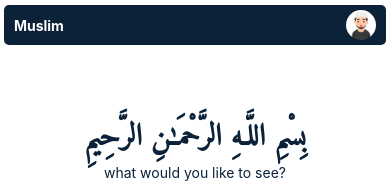
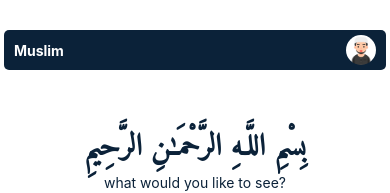
Before and after one commit to abdenassar01/muslim, a React Native app: screen /Home in a window 390 px wide. Shown: the top 193 px of the page. Built offline with nearby package versions, Linux system fonts and the light colour scheme.

Commit message:
fix home screen styles 😇🤵

```diff
--- a/components/screens/home/Home.tsx
+++ b/components/screens/home/Home.tsx
@@ -16,9 +16,10 @@ const Home = observer(({ navigation }: any) => {
   }
 
   return (
-    <ScrollView contentContainerStyle={{ alignItems: "center", justifyContent: "center", minHeight: "100%" }} style={ styles.container }>
+    <View style={ styles.container }>
       <StatusBar style="dark" />
       <Header />
+      <ScrollView contentContainerStyle={{ alignItems: "center", justifyContent: "center", minHeight: "90%" }}>
         <Text style={ styles.heading }>بِسْمِ اللَّـهِ الرَّحْمَـٰنِ الرَّحِيمِ</Text>
         <Text style={{ color: "#0B2239" }}>what would you like to see?</Text>
         <View style={ styles.butons }>
@@ -51,11 +52,15 @@ const Home = observer(({ navigation }: any) => {
           <RandomZekr zekr={ AZKARSALAT[Math.floor(Math.random() * (72 - 0 + 1) + 0)] } />
         </View>
       </ScrollView>
+    </View>
+
   )
 })
 
 const styles = StyleSheet.create({
   container: {
+    flex: 1,
+    alignItems: "center",
     backgroundColor: '#ffffff'
   },
   heading: {
--- a/components/screens/home/header/Header.tsx
+++ b/components/screens/home/header/Header.tsx
@@ -11,8 +11,7 @@ const Header = () => {
 
 const styles = StyleSheet.create({
     wrapper: {
-        position: 'absolute',
-        top: 5,
+        marginTop: 30,
         backgroundColor: '#0B2239',
         height: 40,
         borderRadius: 5,
--- a/components/screens/home/randomZekr/RandomZekr.tsx
+++ b/components/screens/home/randomZekr/RandomZekr.tsx
@@ -25,7 +25,7 @@ export default function RandomZekr({ zekr }: Zekr) {
 const styles = StyleSheet.create({
     zekrCard: {
         padding: 10,
-        width: 350,
+        width: '95%',
         backgroundColor: '#0B2239',
         marginVertical: 2,
         borderRadius: 5
```
Lines whose indentation alone changed are shown as unchanged.
